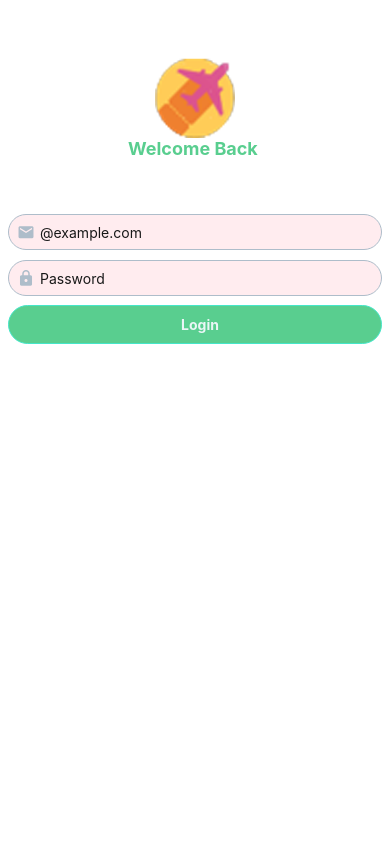
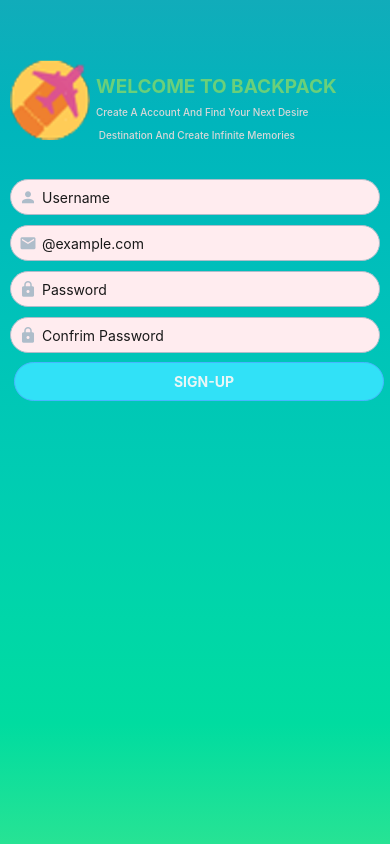
Before and after one commit to dexter9code/backpack_mobile_app, a React Native app: screen / in a window 390 px wide. Built offline with nearby package versions, Linux system fonts and the light colour scheme.

Commit message:
created signup

```diff
--- a/App.js
+++ b/App.js
@@ -3,13 +3,16 @@ import WelcomeScreen from "./screens/WelcomeScreen";
 import LoginScreen from "./screens/LoginScreen";
 import { Provider } from "react-redux";
 import { store } from "./store/store";
+import SignupScreen from "./screens/SignupScreen";
 
 export default function App() {
   return (
     <>
       <StatusBar style="dark" />
       <Provider store={store}>
-        <LoginScreen />
+        {/* <LoginScreen /> */}
+        {/* <WelcomeScreen /> */}
+        <SignupScreen />
       </Provider>
     </>
   );
--- a/components/Overview.js
+++ b/components/Overview.js
@@ -1,8 +1,14 @@
 import { View, ImageBackground, StyleSheet, Image } from "react-native";
 import IconButton from "./common/IconButton";
+import { LinearGradient } from "expo-linear-gradient";
+import { colors } from "./../constants/colors";
 
 const Overview = function () {
   return (
+    <LinearGradient
+      colors={["#5ee77b", "#43e79b", "#33e5b5", "#3de2ca", "#58ded8"]}
+      style={styles.rootContainer}
+    >
       <ImageBackground
         source={require("../assets/img/welcomeCover.jpg")}
         resizeMode="cover"
@@ -17,7 +23,11 @@ const Overview = function () {
             />
           </View>
           <View style={styles.buttonContainer}>
-          <IconButton iconColor={"#f7f7f7"} iconName="login" style={styles.btn}>
+            <IconButton
+              iconColor={"#f7f7f7"}
+              iconName="login"
+              style={styles.btn}
+            >
               Login
             </IconButton>
             <IconButton
@@ -30,6 +40,7 @@ const Overview = function () {
           </View>
         </View>
       </ImageBackground>
+    </LinearGradient>
   );
 };
 
@@ -40,7 +51,7 @@ const styles = StyleSheet.create({
     flex: 1,
   },
   imageStyle: {
-    opacity: 0.7,
+    opacity: 0.6,
   },
   imageContainer: {
     width: 400,
@@ -57,9 +68,13 @@ const styles = StyleSheet.create({
     flexDirection: "row",
     justifyContent: "center",
     alignContent: "center",
+    padding: 5,
   },
   btn: {
     flex: 1,
+    borderRadius: 20,
+    textTransform: "uppercase",
+    borderColor: colors.pink500,
   },
   homeContainer: {
     justifyContent: "space-around",
--- /dev/null
+++ b/components/Signup.js
@@ -0,0 +1,134 @@
+import { LinearGradient } from "expo-linear-gradient";
+import {
+  View,
+  StyleSheet,
+  KeyboardAvoidingView,
+  Platform,
+  Image,
+  Text,
+} from "react-native";
+import IconButton from "./common/IconButton";
+import IconInput from "./common/IconInput";
+import { colors } from "./../constants/colors";
+
+const Signup = function () {
+  const nameChangeHandler = (e) => {};
+
+  return (
+    <LinearGradient
+      style={styles.colorContainer}
+      colors={[
+        "#11acba",
+        "#00b5bc",
+        "#00bdbb",
+        "#00c5b8",
+        "#00cdb2",
+        "#00d5aa",
+        "#00dca0",
+        "#27e394",
+      ]}
+    >
+      <KeyboardAvoidingView
+        behavior={Platform.OS === "ios" ? "padding" : "height"}
+        style={styles.rootContainer}
+      >
+        <View style={styles.titleContainer}>
+          <View style={styles.imageContainer}>
+            <Image
+              source={require("../assets/img/backpack-logo-trans.png")}
+              style={styles.image}
+            />
+          </View>
+          <View style={styles.textContainer}>
+            <Text style={styles.titleText}>
+              Welcome to backpack {"\n"}
+              <Text style={styles.subText}>
+                create a account and find your next desire {"\n"} Destination
+                and create infinite memories
+              </Text>
+            </Text>
+          </View>
+        </View>
+
+        <IconInput
+          iconName={`account`}
+          onChange={nameChangeHandler}
+          placeHolder={`Username`}
+          style={styles.input}
+        />
+        <IconInput
+          iconName={`email`}
+          onChange={nameChangeHandler}
+          placeHolder={`@example.com`}
+          style={styles.input}
+        />
+        <IconInput
+          iconName={`lock`}
+          onChange={nameChangeHandler}
+          placeHolder={`Password`}
+          style={styles.input}
+        />
+        <IconInput
+          iconName={`lock`}
+          onChange={nameChangeHandler}
+          placeHolder={`Confrim Password`}
+          style={styles.input}
+        />
+        <IconButton style={styles.button}>Sign-up</IconButton>
+      </KeyboardAvoidingView>
+    </LinearGradient>
+  );
+};
+
+export default Signup;
+
+const styles = StyleSheet.create({
+  colorContainer: {
+    flex: 1,
+  },
+  rootContainer: {
+    flex: 1,
+    padding: 10,
+    marginTop: 50,
+  },
+  input: {
+    width: "100%",
+  },
+  button: {
+    width: "100%",
+    borderColor: colors.dodgerBlue500,
+    backgroundColor: colors.dodgerBlue700,
+    borderRadius: 22,
+  },
+  titleContainer: {
+    flexDirection: "row",
+    justifyContent: "flex-start",
+    marginBottom: 30,
+  },
+  imageContainer: {
+    width: 80,
+    height: 80,
+  },
+  image: {
+    width: "100%",
+    height: "100%",
+  },
+  textContainer: {
+    marginLeft: 6,
+    paddingTop: 15,
+  },
+  titleText: {
+    textTransform: "uppercase",
+    fontWeight: "bold",
+    textAlign: "left",
+    fontSize: 19,
+    color: colors.green500,
+  },
+  subText: {
+    textTransform: "capitalize",
+    textAlign: "left",
+    fontSize: 10,
+    fontWeight: "500",
+    color: colors.gray300,
+  },
+});
--- a/components/common/IconButton.js
+++ b/components/common/IconButton.js
@@ -48,5 +48,6 @@ const styles = StyleSheet.create({
   text: {
     color: colors.white600,
     fontWeight: "bold",
+    textTransform: "uppercase",
   },
 });
--- a/constants/colors.js
+++ b/constants/colors.js
@@ -3,12 +3,13 @@ export const colors = {
   pink700: "#F96666",
   purple500: "#937DC2",
   purple700: "#6F38C5",
-  green500: "#59CE8F",
+  green500: "rgba(125, 213, 111, 0.85)",
   green300: "#8FE3CF",
   dodgerBlue500: "#47B5FF",
   dodgerBlue700: "#31E1F7",
   gray500: "#AEBDCA",
   gray300: "#D8D8D8",
+  gray700: "#777",
   white500: "#F9F9F9",
   white600: "#EAF6F6",
   black500: "#181818",
--- /dev/null
+++ b/screens/SignupScreen.js
@@ -0,0 +1,7 @@
+import Signup from "../components/Signup";
+
+const SignupScreen = function (params) {
+  return <Signup />;
+};
+
+export default SignupScreen;
```
Lines whose indentation alone changed are shown as unchanged.
